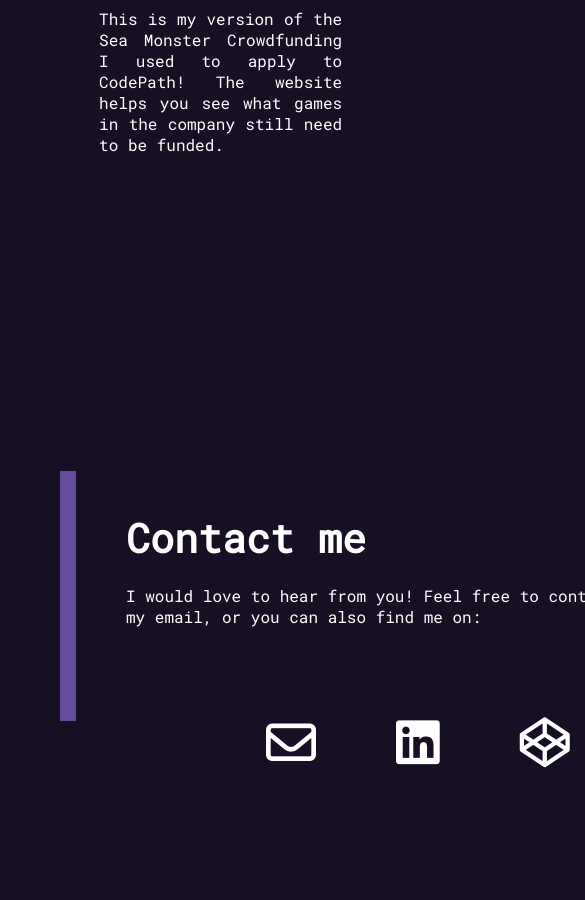
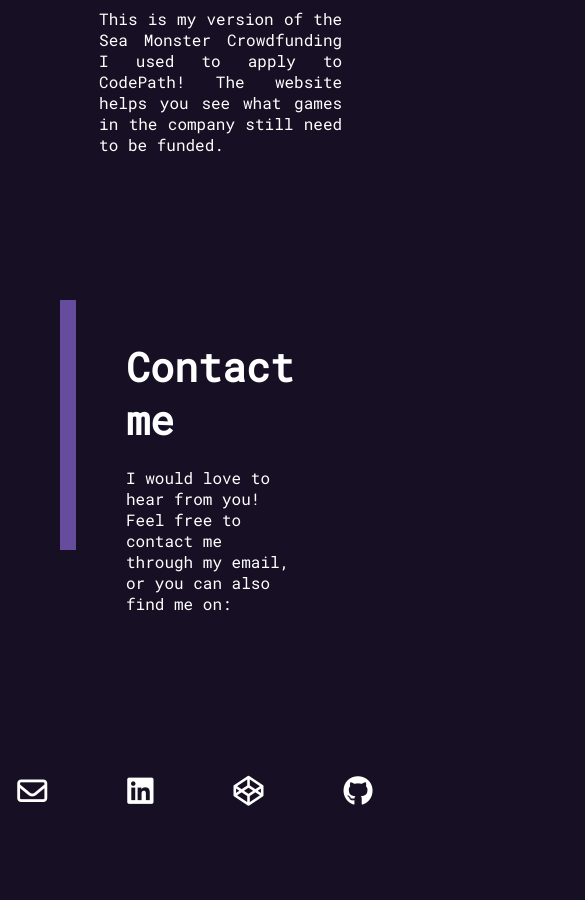
Before and after one commit to isabellazc/portfolio, a plain HTML site: page index.html in a window 390 px wide. Shown: the part 2934-3834 px from the top of the page, 585 px wide, since content can reach past the window. Drawn offline with Linux system fonts and the light colour scheme.

Commit message:
adding files from desktop

```diff
--- a/index.html
+++ b/index.html
@@ -82,16 +82,17 @@
                 <h2>Contact me</h2>
                 <br>
                 <p>I would love to hear from you! Feel free to contact me through my email, or you can also find me on:</p>
-            <div class="icon-box">
+            </div>
+        </div>
+       <div class="icon-box">
                 <a href="mailto: alexazch@gmail.com" ><i class="icon fa-regular fa-envelope"></i></a>
                 <a href="https://linkedin.com/in/alexa-zambrano-78760923b" target="_blank" rel="noopener noreferrer"><i class="icon fa-brands fa-linkedin"></i></a>
                 <a href="https://codepen.io/alexaizc" target="_blank" rel="noopener noreferrer"><i class="icon fa-brands fa-codepen"></i></a>
                 <a href="https://github.com/isabellazc" target="_blank" rel="noopener noreferrer"><i class="icon fa-brands fa-github"></i></a>
-            </div>
 
-            </div>
-        </div>
+         </div>
     </div>
+
     <footer>
 
     </footer>
--- a/styles.css
+++ b/styles.css
@@ -181,7 +181,9 @@ i:hover{
 }
 
 /* contact me */
-
+#contact {
+    flex-direction: column;
+}
 .icon-box{
     width: 100%;
     padding: 50px;
@@ -201,4 +203,8 @@ i:hover{
     .section-projects {
       flex-direction: column;
     }
+
+    .icon-box .icon {
+        font-size: 30px;
+    }
   }
```
Also changed, not shown: Images/SeaMonster.png (deleted), Images/justAList.png (deleted).
